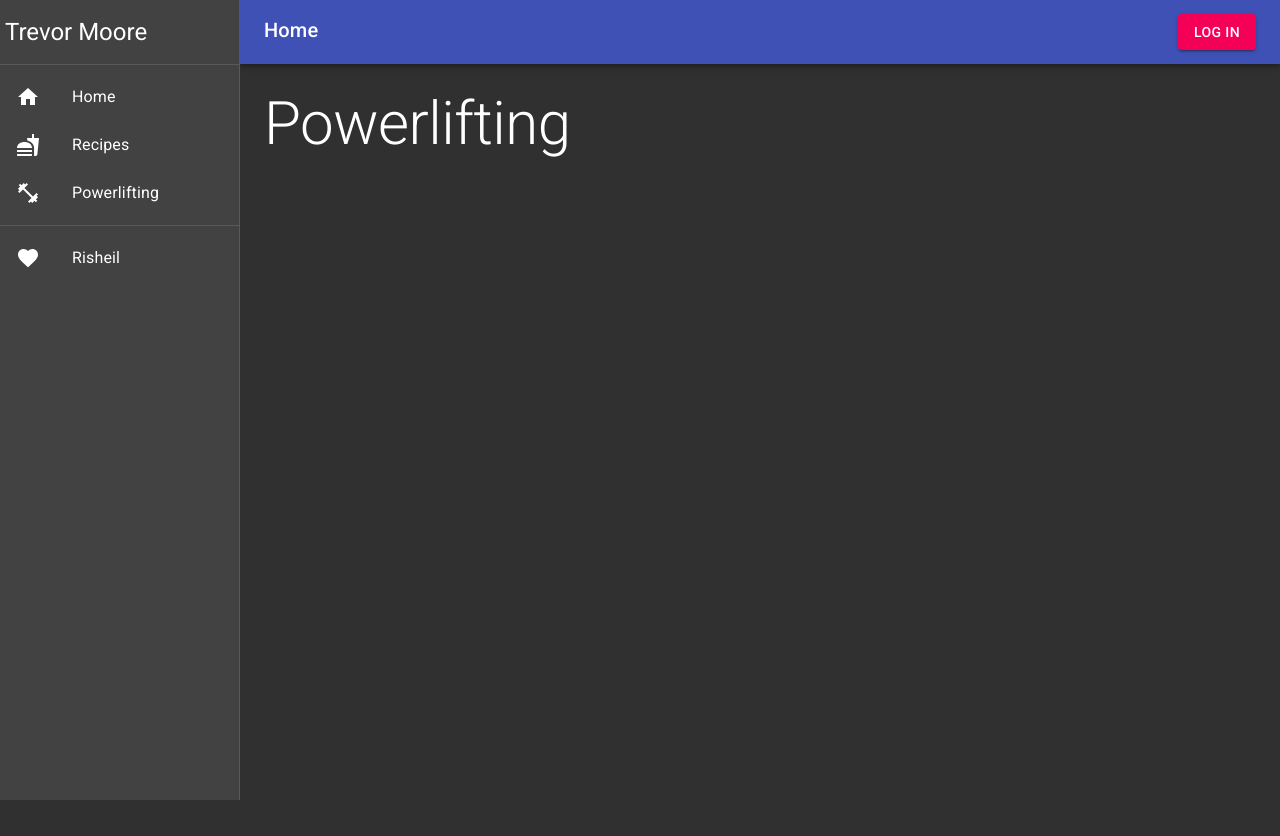
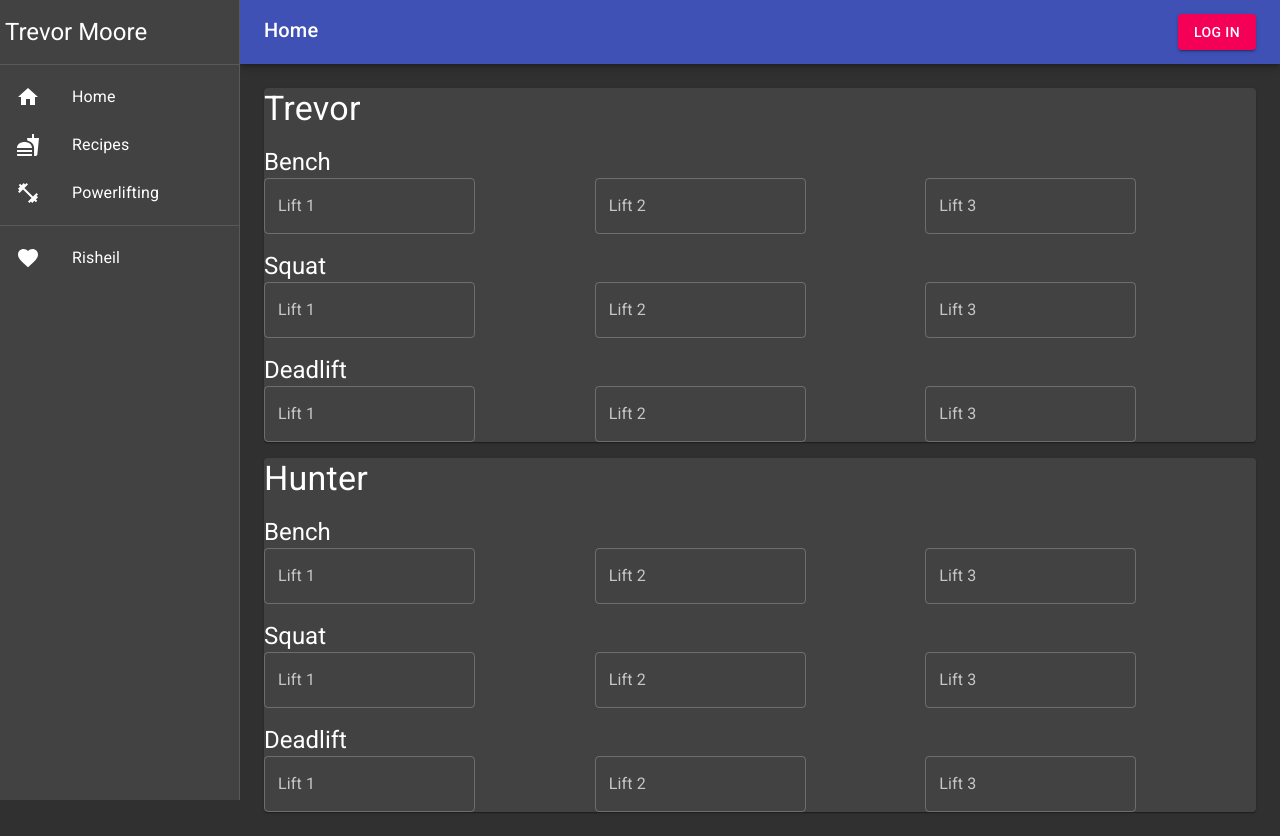
Before and after one commit to mooretrev/react-personal-website, a React (Create React App) app in the folder client/: page /powerlifting/meet/input in a window 1280 px wide. Before the commit the page ends 800 px from the top, so only its background shows below. Built offline with nearby package versions, Linux system fonts and the light colour scheme; no server answers.

Commit message:
done for now

```diff
--- a/client/src/App.jsx
+++ b/client/src/App.jsx
@@ -10,6 +10,7 @@ import NavBar from './components/NavBar/NavBar.jsx';
 import Home from './containers/Home/Home.jsx';
 import RecipesHome from './containers/Recipes/RecipesHome.jsx';
 import PowerlifingHome from './containers/Powerlifting/PowerlifingHome.jsx';
+import PowerliftingMeetInput from './containers/Powerlifting/PowerliftingMeetInput.jsx';
 import RisheilHome from './containers/Risheil/RisheilHome.jsx';
 import RecipesNew from './containers/Recipes/RecipesNew.jsx';
 import RecipesId from './containers/Recipes/RecipesId.jsx';
@@ -51,6 +52,7 @@ function App() {
               <PrivateRoute path="/recipes/:id/edit" component={RecipesEdit} />
               <PrivateRoute path="/recipes/:id" component={RecipesId} />
               <Route path="/recipes" component={RecipesHome} />
+              <Route path="/powerlifting/meet/input" component={PowerliftingMeetInput} />
               <Route path="/powerlifting" component={PowerlifingHome} />
               <Route path="/risheil" component={RisheilHome} />
               <Route path="/" component={Home} />
--- /dev/null
+++ b/client/src/components/Powerlifting/LiftInputs.jsx
@@ -0,0 +1,28 @@
+import React from 'react';
+import Typography from '@material-ui/core/Typography';
+import Grid from '@material-ui/core/Grid';
+import TextField from '@material-ui/core/TextField';
+
+function LiftInputs(props) {
+  const { lift } = props;
+  return (
+    <Grid container>
+      <Grid item xs={12}>
+        <Typography variant="h5">
+          {lift}
+        </Typography>
+      </Grid>
+      <Grid item xs={4}>
+        <TextField label="Lift 1" variant="outlined" />
+      </Grid>
+      <Grid item xs={4}>
+        <TextField label="Lift 2" variant="outlined" />
+      </Grid>
+      <Grid item xs={4}>
+        <TextField label="Lift 3" variant="outlined" />
+      </Grid>
+    </Grid>
+  );
+}
+
+export default LiftInputs;
--- /dev/null
+++ b/client/src/components/Powerlifting/PowerliftingMeetEntryCard.jsx
@@ -0,0 +1,34 @@
+import React, { useState } from 'react';
+import Typography from '@material-ui/core/Typography';
+import Grid from '@material-ui/core/Grid';
+import TextField from '@material-ui/core/TextField';
+import Card from '@material-ui/core/Card';
+import LiftInputs from './LiftInputs.jsx';
+
+function PowerliftingMeetEntryCard(props) {
+  const { lifter } = props;
+  return (
+    <div>
+      <Card>
+        <Grid container spacing={2}>
+          <Grid item xs={12}>
+            <Typography variant="h4">
+              {lifter}
+            </Typography>
+          </Grid>
+          <Grid item xs={12}>
+            <LiftInputs lift="Bench" />
+          </Grid>
+          <Grid item xs={12}>
+            <LiftInputs lift="Squat" />
+          </Grid>
+          <Grid item xs={12}>
+            <LiftInputs lift="Deadlift" />
+          </Grid>
+        </Grid>
+      </Card>
+    </div>
+  );
+}
+
+export default PowerliftingMeetEntryCard;
--- a/client/src/containers/Powerlifting/PowerlifingHome.jsx
+++ b/client/src/containers/Powerlifting/PowerlifingHome.jsx
@@ -1,5 +1,6 @@
 import React from 'react';
 import Typography from '@material-ui/core/Typography';
+import { Link } from 'react-router-dom';
 
 function Powerlifting() {
   return (
@@ -7,6 +8,9 @@ function Powerlifting() {
       <Typography variant="h2">
         Powerlifting
       </Typography>
+      <Link to="/powerlifting/meet/input">
+        Input
+      </Link>
     </div>
   );
 }
--- /dev/null
+++ b/client/src/containers/Powerlifting/PowerliftingMeetInput.jsx
@@ -0,0 +1,28 @@
+import React, { useState } from 'react';
+import Grid from '@material-ui/core/Grid';
+import PowerliftingMeetEntryCard from '../../components/Powerlifting/PowerliftingMeetEntryCard.jsx';
+
+function PowerliftingMeetInput() {
+  const [lifters, setLifters] = useState(['Trevor', 'Hunter']);
+
+  const createPowerliftingEntryCards = () => {
+    const items = [];
+    for (let i = 0; i < lifters.length; i += 1) {
+      items.push(
+        <Grid item>
+          <PowerliftingMeetEntryCard lifter={lifters[i]} />
+        </Grid>,
+      );
+    }
+    return items;
+  };
+
+  return (
+    <Grid container spacing={2}>
+      {createPowerliftingEntryCards()}
+    </Grid>
+
+  );
+}
+
+export default PowerliftingMeetInput;
```
